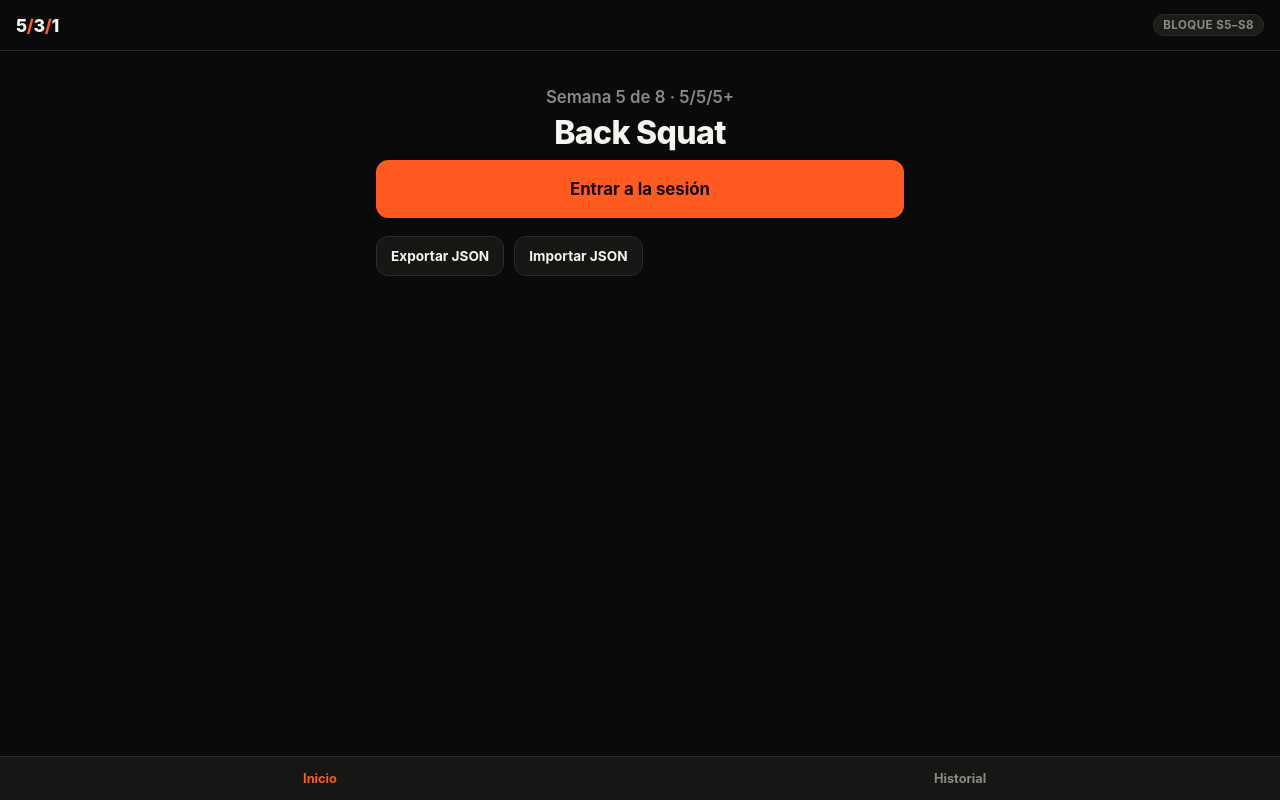
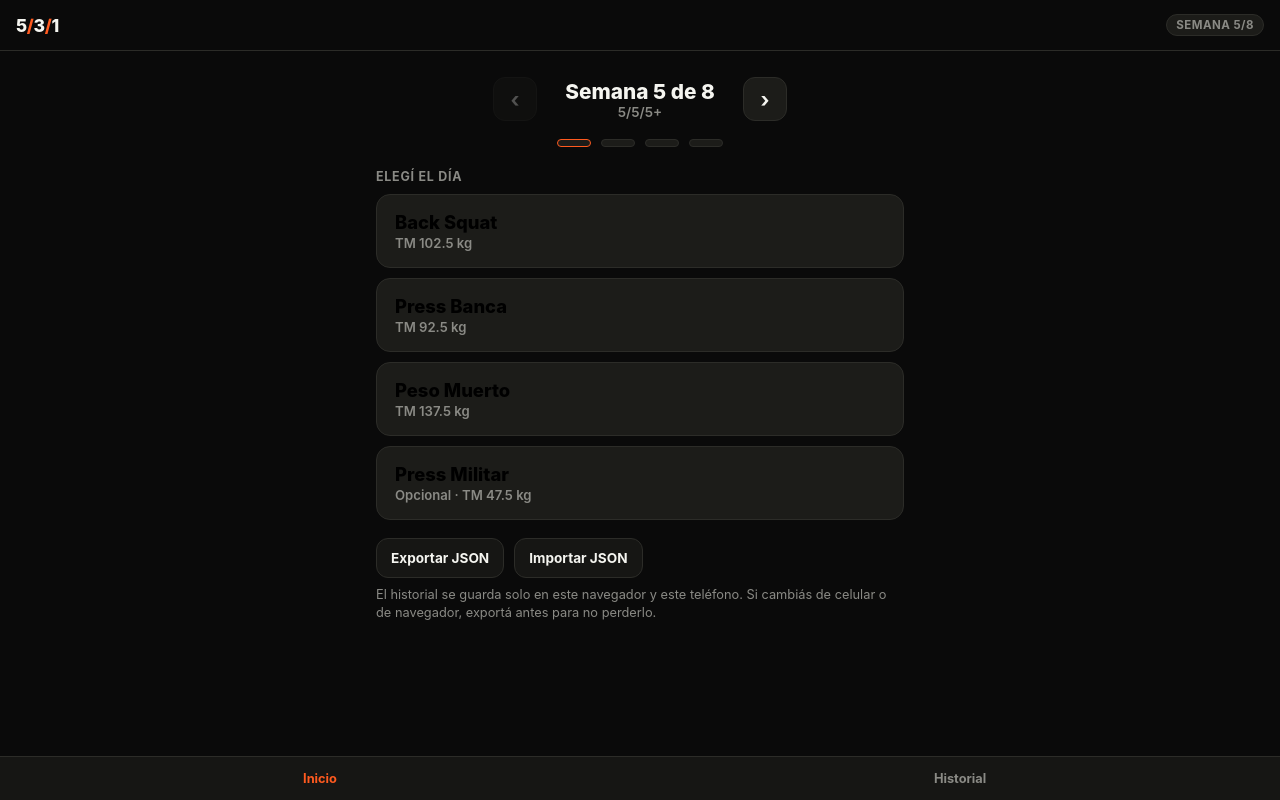
Before and after one commit to lucasolivera716-blip/lucasolivera716-blip.github.io, a plain HTML site: page index.html in a window 1280 px wide. Drawn offline with Linux system fonts and the light colour scheme.

Commit message:
Allow free choice of training day and show real week progress
Replace the forced squat->bench->deadlift->ohp pointer with a per-week
lift picker (any day, any order) and a week stepper. Add a progress
indicator (dots per week, checkmark per lift done) and make the top
badge reflect the actual current week instead of a static label.

Co-Authored-By: Claude Sonnet 5 <noreply@anthropic.com>

```diff
--- a/index.html
+++ b/index.html
@@ -73,6 +73,37 @@ button{font-family:inherit;}
   background:var(--accent-dim); border:1px solid var(--accent); border-radius:12px;
   padding:16px; text-align:center; margin-bottom:16px;
 }
+
+/* Selector de semana + progreso */
+.week-nav{ display:flex; align-items:center; justify-content:center; gap:18px; padding:10px 0 4px; }
+.week-nav button{
+  background:var(--bg-card); border:1px solid var(--border); color:var(--text);
+  width:44px; height:44px; border-radius:12px; font-size:1.3rem; font-weight:700; cursor:pointer;
+}
+.week-nav button:disabled{ opacity:.3; }
+.week-nav .week-nav-label{ text-align:center; min-width:170px; }
+.week-nav .week-nav-n{ font-size:1.3rem; font-weight:800; }
+.week-nav .week-nav-scheme{ font-size:.85rem; color:var(--text-dim); font-weight:600; }
+.progress-dots{ display:flex; justify-content:center; gap:10px; margin:14px 0 20px; }
+.progress-dots .dot{
+  width:34px; height:8px; border-radius:99px; background:var(--bg-card); border:1px solid var(--border);
+}
+.progress-dots .dot.current{ border-color:var(--accent); }
+.progress-dots .dot.done{ background:var(--done); border-color:var(--done); }
+.progress-dots .dot.deload.done{ background:var(--deload); border-color:var(--deload); }
+
+/* Botones de elección de día / grupo muscular */
+.lift-btn{
+  display:flex; align-items:center; justify-content:space-between; width:100%;
+  background:var(--bg-card); border:1px solid var(--border); border-radius:14px;
+  padding:16px 18px; margin-bottom:10px; cursor:pointer; text-align:left;
+}
+.lift-btn:active{ transform:scale(0.98); }
+.lift-btn .lift-name{ font-size:1.15rem; font-weight:800; display:block; }
+.lift-btn .lift-meta{ font-size:.82rem; color:var(--text-dim); font-weight:600; margin-top:2px; display:block; }
+.lift-btn .lift-check{ font-size:1.3rem; color:var(--done); font-weight:800; margin-left:12px; flex:0 0 auto; }
+.lift-btn.done{ border-color:var(--done); }
+.io-caption{ font-size:.8rem; color:var(--text-dim); margin-top:8px; line-height:1.4; }
 
 /* Sesion sets */
 .set-card{
@@ -183,7 +214,7 @@ textarea.note{
 
 <div class="topbar">
   <div class="brand">5<span class="accent">/</span>3<span class="accent">/</span>1</div>
-  <div id="topbar-tag" class="pill pill-optional">Bloque S5–S8</div>
+  <div id="topbar-tag" class="pill pill-optional">Semana –/8</div>
 </div>
 
 <!-- INICIO -->
@@ -231,7 +262,8 @@ const CONFIG = {
     ohp:      { label: "Press Militar", tm: 47.5,  category: "upper", optional: true  }
   },
 
-  // Orden fijo de los días de entrenamiento.
+  // Orden de visualización de los levantamientos. No fuerza secuencia: el
+  // usuario elige libremente qué día entrenar dentro de la semana activa.
   dayOrder: ["squat", "bench", "deadlift", "ohp"],
 
   // Semanas del bloque. Numeración real 5–8 (NO se renumera a 1–4).
@@ -396,8 +428,6 @@ const STORAGE_KEY = "raf531_v1";
 function defaultState() {
   return {
     weekIndex: 0,
-    dayIndex: 0,
-    blockComplete: false,
     history: [],
     draft: null
   };
@@ -528,71 +558,90 @@ function showScreen(name) {
   window.scrollTo(0, 0);
 }
 
-function currentLiftKey() { return CONFIG.dayOrder[state.dayIndex]; }
 function currentWeek() { return CONFIG.weeks[state.weekIndex]; }
 
+// Una sesión "hecha" es cualquier sesión finalizada de ese lift en esa semana.
+function isLiftDoneInWeek(liftKey, weekIndex) {
+  return state.history.some(r => r.liftKey === liftKey && r.weekIndex === weekIndex);
+}
+
+// Semana completa = los 3 días fijos hechos (el día 4 es opcional, no cuenta).
+function isWeekCoreDone(weekIndex) {
+  return CONFIG.dayOrder
+    .filter(k => !CONFIG.lifts[k].optional)
+    .every(k => isLiftDoneInWeek(k, weekIndex));
+}
+
+function renderTopbarTag() {
+  const tag = document.getElementById("topbar-tag");
+  const week = currentWeek();
+  tag.textContent = `Semana ${week.n}/8${week.deload ? " · Deload" : ""}`;
+  tag.classList.toggle("pill-deload", week.deload);
+  tag.classList.toggle("pill-optional", !week.deload);
+}
+
 function renderInicio() {
+  renderTopbarTag();
   const el = document.getElementById("screen-inicio");
   const week = currentWeek();
-  const liftKey = currentLiftKey();
-  const lift = CONFIG.lifts[liftKey];
 
-  if (state.blockComplete) {
-    el.innerHTML = `
-      <div class="block-complete">
-        <h2>Bloque completo</h2>
-        <p class="muted">Terminaste las 4 semanas. Revisá el cierre de ciclo con los AMRAP de semana 7 para definir el próximo TM.</p>
-      </div>
-      <button class="btn btn-primary" id="btn-ver-cierre">Ver cierre de ciclo</button>
-      <button class="btn btn-ghost" id="btn-reiniciar" style="margin-top:12px;">Reiniciar bloque (semana 5, día 1)</button>
-      ${ioButtonsHtml()}
+  const dotsHtml = CONFIG.weeks.map((w, i) => `
+    <div class="dot ${i === state.weekIndex ? "current" : ""} ${isWeekCoreDone(i) ? "done" : ""} ${w.deload ? "deload" : ""}"></div>
+  `).join("");
+
+  const liftsHtml = CONFIG.dayOrder.map(liftKey => {
+    const lift = CONFIG.lifts[liftKey];
+    const done = isLiftDoneInWeek(liftKey, state.weekIndex);
+    return `
+      <button class="lift-btn ${done ? "done" : ""}" data-lift="${liftKey}">
+        <span>
+          <span class="lift-name">${lift.label}</span>
+          <span class="lift-meta">${lift.optional ? "Opcional · " : ""}TM ${lift.tm} kg</span>
+        </span>
+        ${done ? '<span class="lift-check">✓</span>' : ""}
+      </button>
     `;
-    document.getElementById("btn-ver-cierre").onclick = () => { renderCierre(); showScreen("cierre"); };
-    document.getElementById("btn-reiniciar").onclick = () => {
-      if (confirm("Esto vuelve el puntero a semana 5 / día 1. El historial NO se borra. ¿Continuar?")) {
-        state.weekIndex = 0; state.dayIndex = 0; state.blockComplete = false; state.draft = null;
-        saveState(); renderInicio();
-      }
-    };
-    wireIoButtons();
-    return;
-  }
+  }).join("");
 
   el.innerHTML = `
     ${week.deload ? `<div class="deload-banner">SEMANA DE DELOAD — bajá la intensidad</div>` : ""}
-    <div class="inicio-status">
-      <div class="inicio-week">Semana ${week.n} de 8 · ${week.label}</div>
-      <div class="inicio-day">${lift.label}${lift.optional ? ' <span class="pill pill-optional">Opcional</span>' : ""}</div>
+    <div class="week-nav">
+      <button id="btn-week-prev" ${state.weekIndex === 0 ? "disabled" : ""}>‹</button>
+      <div class="week-nav-label">
+        <div class="week-nav-n">Semana ${week.n} de 8</div>
+        <div class="week-nav-scheme">${week.label}</div>
+      </div>
+      <button id="btn-week-next" ${state.weekIndex === CONFIG.weeks.length - 1 ? "disabled" : ""}>›</button>
     </div>
-    <button class="btn btn-primary" id="btn-entrar">Entrar a la sesión</button>
-    ${lift.optional ? `<button class="btn btn-ghost" id="btn-saltear" style="margin-top:12px;">Saltear día 4 esta semana</button>` : ""}
+    <div class="progress-dots">${dotsHtml}</div>
+
+    <div class="section-title">Elegí el día</div>
+    ${liftsHtml}
+
     ${hasWeek7DataAnyLift() ? `<button class="btn btn-ghost" id="btn-cierre" style="margin-top:12px;">Ver cierre de ciclo</button>` : ""}
     ${ioButtonsHtml()}
+    <p class="io-caption">El historial se guarda solo en este navegador y este teléfono. Si cambiás de celular o de navegador, exportá antes para no perderlo.</p>
   `;
-  document.getElementById("btn-entrar").onclick = () => { ensureDraft(liftKey, state.weekIndex); renderSesion(); showScreen("sesion"); };
-  const saltear = document.getElementById("btn-saltear");
-  if (saltear) saltear.onclick = () => { advanceDay(); renderInicio(); };
+
+  el.querySelectorAll("[data-lift]").forEach(btn => {
+    btn.onclick = () => {
+      const liftKey = btn.dataset.lift;
+      ensureDraft(liftKey, state.weekIndex);
+      renderSesion();
+      showScreen("sesion");
+    };
+  });
+  const prevBtn = document.getElementById("btn-week-prev");
+  const nextBtn = document.getElementById("btn-week-next");
+  if (prevBtn) prevBtn.onclick = () => { state.weekIndex = Math.max(0, state.weekIndex - 1); saveState(); renderInicio(); };
+  if (nextBtn) nextBtn.onclick = () => { state.weekIndex = Math.min(CONFIG.weeks.length - 1, state.weekIndex + 1); saveState(); renderInicio(); };
   const cierreBtn = document.getElementById("btn-cierre");
   if (cierreBtn) cierreBtn.onclick = () => { renderCierre(); showScreen("cierre"); };
   wireIoButtons();
 }
 
-function advanceDay() {
-  if (state.dayIndex < CONFIG.dayOrder.length - 1) {
-    state.dayIndex += 1;
-  } else {
-    state.dayIndex = 0;
-    if (state.weekIndex < CONFIG.weeks.length - 1) {
-      state.weekIndex += 1;
-    } else {
-      state.blockComplete = true;
-    }
-  }
-  state.draft = null;
-  saveState();
-}
-
 function renderSesion() {
+  renderTopbarTag();
   const el = document.getElementById("screen-sesion");
   const draft = state.draft;
   const liftKey = draft.liftKey;
@@ -720,8 +769,8 @@ function finalizarSesion() {
   };
 
   state.history.unshift(record);
+  state.draft = null;
   stopRestTimer();
-  advanceDay();
   saveState();
   showScreen("inicio");
   renderInicio();
```
